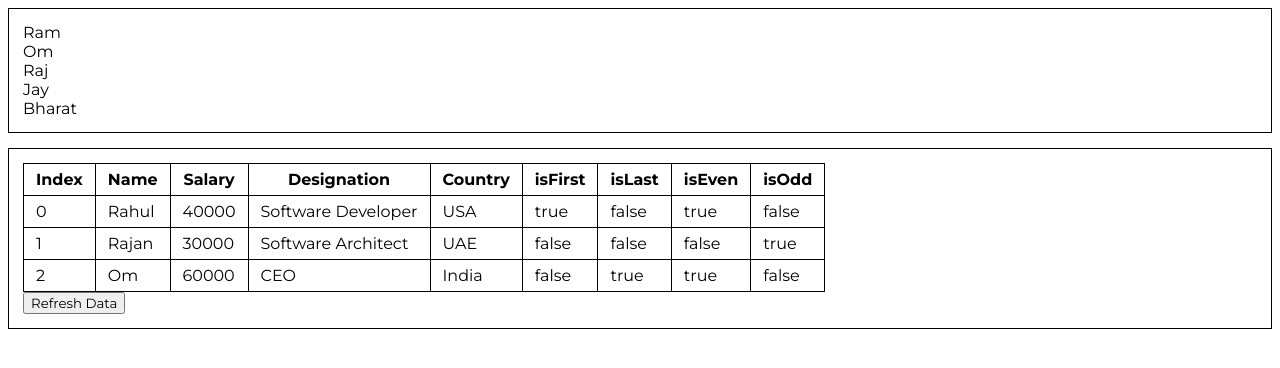
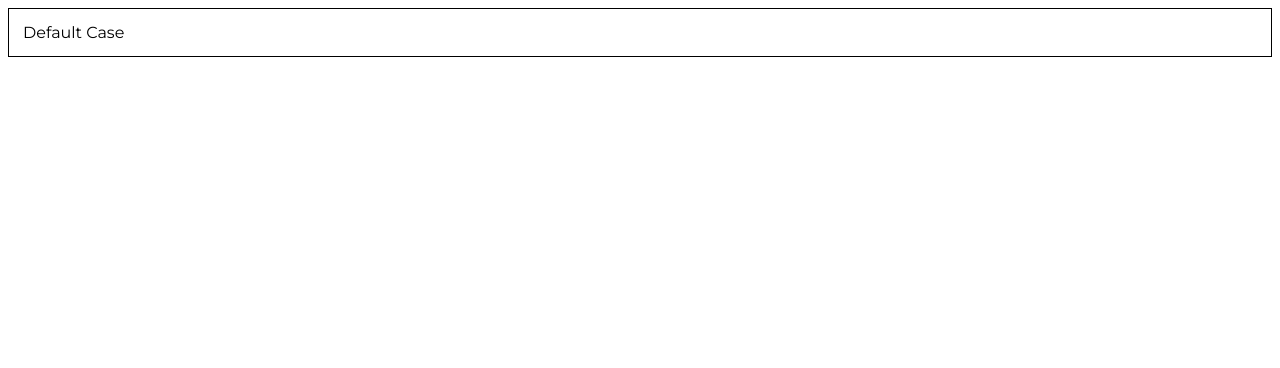
Before and after one commit to dev-vs-05/angular-tutorials, an Angular app: page / in a window 1280 px wide. Shown: the top 368 px of the page. Built offline with nearby package versions, Linux system fonts and the light colour scheme.

Commit message:
feat: added switch case directive

```diff
--- a/src/app/app.component.html
+++ b/src/app/app.component.html
@@ -5,4 +5,5 @@
 <!-- <app-attribute-binding></app-attribute-binding> -->
 <!-- <app-template-reference-variable></app-template-reference-variable> -->
 <!-- <app-ng-if-directive></app-ng-if-directive> -->
-<app-ng-for-directive></app-ng-for-directive>
+<!-- <app-ng-for-directive></app-ng-for-directive> -->
+<app-ng-switch-directive></app-ng-switch-directive>
--- a/src/app/app.module.ts
+++ b/src/app/app.module.ts
@@ -10,6 +10,7 @@ import { AttributeBindingComponent } from './attribute-binding/attribute-binding
 import { TemplateReferenceVariableComponent } from './template-reference-variable/template-reference-variable.component';
 import { NgIfDirectiveComponent } from './ng-if-directive/ng-if-directive.component';
 import { NgForDirectiveComponent } from './ng-for-directive/ng-for-directive.component';
+import { NgSwitchDirectiveComponent } from './ng-switch-directive/ng-switch-directive.component';
 
 @NgModule({
   declarations: [
@@ -21,7 +22,8 @@ import { NgForDirectiveComponent } from './ng-for-directive/ng-for-directive.com
     AttributeBindingComponent,
     TemplateReferenceVariableComponent,
     NgIfDirectiveComponent,
-    NgForDirectiveComponent
+    NgForDirectiveComponent,
+    NgSwitchDirectiveComponent
   ],
   imports: [
     BrowserModule
--- /dev/null
+++ b/src/app/ng-switch-directive/ng-switch-directive.component.html
@@ -0,0 +1,20 @@
+<!-- ngSwitch case should be written as property binding -->
+<div class="section-border">
+  <ul [ngSwitch]="myValue">
+    <li *ngSwitchCase="1">
+      First Case
+    </li>
+    <li *ngSwitchCase="2">
+      Second Case
+    </li>
+    <li *ngSwitchCase="3">
+      Third Case
+    </li>
+    <li *ngSwitchCase="4">
+      Fourth Case
+    </li>
+    <li *ngSwitchDefault>
+      Default Case
+    </li>
+  </ul>
+</div>
--- /dev/null
+++ b/src/app/ng-switch-directive/ng-switch-directive.component.ts
@@ -0,0 +1,16 @@
+import { Component, OnInit } from '@angular/core';
+
+@Component({
+  selector: 'app-ng-switch-directive',
+  templateUrl: './ng-switch-directive.component.html',
+  styleUrls: ['./ng-switch-directive.component.css']
+})
+export class NgSwitchDirectiveComponent implements OnInit {
+
+  constructor() { }
+
+  ngOnInit(): void {
+  }
+
+  myValue = 5;
+}
```
Also changed, not shown: src/app/ng-switch-directive/ng-switch-directive.component.css (added), 1 other file (tests, documents, lock files or other folders).
